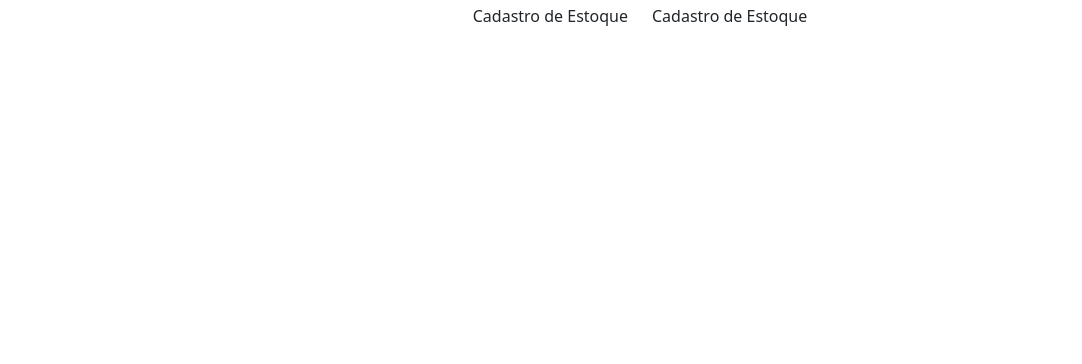
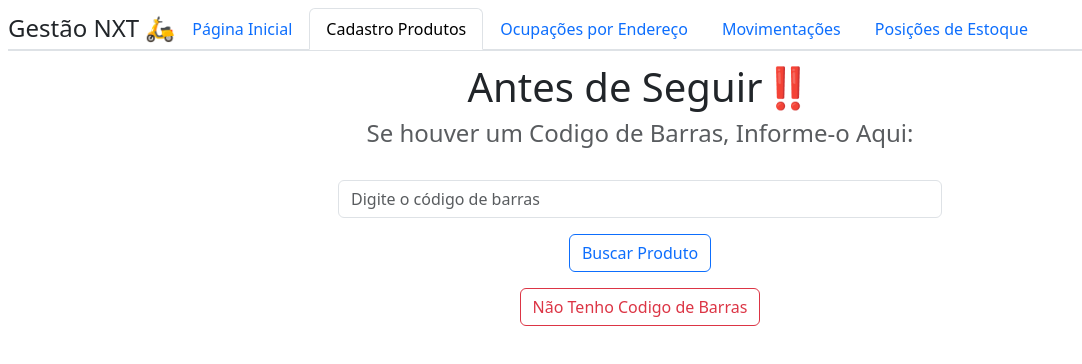
Before and after one commit to JayZanela/estoque_inteligente, a Next.js app: page /estoque/cadastro in a window 1280 px wide. Shown: the top 364 px of the page, without its empty margins (0-1082 px from the left). Built offline with nearby package versions, Linux system fonts and the light colour scheme.

Commit message:
Primeiro Visual COmeçando a Existir!!!

```diff
--- /dev/null
+++ b/lib/data/subPagesEstoque.js
@@ -0,0 +1,34 @@
+const subpagesEstoque = [
+  {
+    nome: "Página Inicial",
+    rota: "/estoque/home",
+    mostrarNaHome: false,
+  },
+  {
+    nome: "Cadastro Produtos",
+    rota: "/estoque/cadastro",
+    descricao: "Adicione e atualize informações dos produtos armazenados.",
+    mostrarNaHome: true,
+  },
+  {
+    nome: "Ocupações por Endereço",
+    rota: "/estoque/galeria_endereco",
+    descricao: "Visualize as ocupações por endereço.",
+    mostrarNaHome: true,
+  },
+
+  {
+    nome: "Movimentações",
+    rota: "/estoque/movimentacoes",
+    descricao: "Acompanhe entradas e saídas de produtos.",
+    mostrarNaHome: true,
+  },
+  {
+    nome: "Posições de Estoque",
+    rota: "/estoque/posicoes",
+    descricao: "Gerencie onde os produtos estão armazenados.",
+    mostrarNaHome: true,
+  },
+];
+
+export default subpagesEstoque;
--- /dev/null
+++ b/lib/layouts/applayout.js
@@ -0,0 +1,10 @@
+import Header from "../../pages/components/header"; // Corrigido!
+
+export default function AppLayout({ children }) {
+  return (
+    <>
+      <Header />
+      <main>{children}</main>
+    </>
+  );
+}
--- /dev/null
+++ b/lib/layouts/estoquelayout.js
@@ -0,0 +1,14 @@
+import SubPages from "../../pages/components/list_subpages";
+import SubpagesEstoque from "@/lib/data/subPagesEstoque"; // Corrigido!
+
+export default function EstoqueLayout({ children }) {
+  const subpages = SubpagesEstoque;
+  const subpagesParaHome = subpages.filter((p) => p.mostrarNaHome);
+  // const router = useRouter();
+  return (
+    <>
+      <SubPages paginas={subpages} />
+      <main>{children}</main>
+    </>
+  );
+}
--- a/pages/_app.js
+++ b/pages/_app.js
@@ -1,11 +1,20 @@
-import "@/styles/globals.css"; //
-//
-//
-//
-// ou outro CSS que você estiver usando
-
+// pages/_app.js
+import AppLayout from "@/lib/layouts/applayout";
+import EstoqueLayout from "@/lib/layouts/estoquelayout";
+import { useRouter } from "next/router";
 import "bootstrap/dist/css/bootstrap.min.css";
 
-export default function App({ Component, pageProps }) {
-  return <Component {...pageProps} />;
+export default function MyApp({ Component, pageProps }) {
+  const router = useRouter();
+  const path = router.pathname;
+
+  const isEstoque = path.startsWith("/estoque");
+
+  const Layout = isEstoque ? EstoqueLayout : AppLayout;
+
+  return (
+    <Layout>
+      <Component {...pageProps} />
+    </Layout>
+  );
 }
--- a/pages/components/list_subpages.js
+++ b/pages/components/list_subpages.js
@@ -1,31 +1,48 @@
-import { Nav, Container } from "react-bootstrap";
+import {
+  Nav,
+  Container,
+  OverlayTrigger,
+  Tooltip,
+  Navbar,
+} from "react-bootstrap";
+import Link from "next/link";
 import { useState } from "react";
 
 // Mapeamento dos componentes por rota
 import CadastroProdutos from "../estoque/cadastro";
 //import Relatorios from "../estoque/relatorios";
 //import EstoqueAtual from "../estoque/atual";
-import Galeria from "../estoque/galeria";
+import { useRouter } from "next/router";
+import Galeria from "../estoque/galeria_endereco";
 import Home_Estoque from "../estoque/home";
 
-const componentes = {
-  "/estoque/cadastro": <CadastroProdutos />,
-  //"/estoque/relatorios": <Relatorios />,
-  //"/estoque/atual": <EstoqueAtual />,
-  "/estoque/galeria": <Galeria />,
-  "/estoque/home": <Home_Estoque />,
-};
-
 export default function ListaSubpages({ paginas }) {
+  const router = useRouter();
   const [paginaAtiva, setPaginaAtiva] = useState(paginas?.[0]?.rota || "");
 
   return (
-    <Container fluid>
-      <Nav variant="tabs" activeKey={paginaAtiva} className="border-1">
+    <Container fluid className="g-0 p-2">
+      <Nav variant="tabs" activeKey={router.pathname} className="border-2">
+        <Nav.Item className=" d-flex align-items-center">
+          <OverlayTrigger
+            placement="bottom"
+            overlay={
+              <Tooltip id="tooltip-gestao">
+                Voltar para a Pagina Inicial da Gestão NXT
+              </Tooltip>
+            }
+          >
+            <Navbar.Brand>
+              <Link href="/" className="mb-0 h4 text-decoration-none">
+                Gestão NXT 🛵
+              </Link>
+            </Navbar.Brand>
+          </OverlayTrigger>
+        </Nav.Item>
         {paginas.map(({ nome, rota }) => (
           <Nav.Item key={rota}>
             <Nav.Link
-              onClick={() => setPaginaAtiva(rota)}
+              onClick={() => router.push(rota)}
               eventKey={rota}
               style={{ cursor: "pointer" }}
             >
@@ -34,10 +51,6 @@ export default function ListaSubpages({ paginas }) {
           </Nav.Item>
         ))}
       </Nav>
-
-      <div className="mt-4">
-        {componentes[paginaAtiva] || <p>Componente não encontrado.</p>}
-      </div>
     </Container>
   );
 }
--- a/pages/estoque/cadastro.js
+++ b/pages/estoque/cadastro.js
@@ -1,5 +1,5 @@
 import { useRouter } from "next/router";
-import { Container, Col, Row } from "react-bootstrap";
+import { Container, Col, Row, Form, Button } from "react-bootstrap";
 
 export default function CadastroEstoque() {
   const router = useRouter();
@@ -9,18 +9,41 @@ export default function CadastroEstoque() {
   };
 
   return (
-        <Container fluid className="mt-1 d-flex flex-column align-items-center">
-            <Row>
-                <Col md={6} className="text-center">
-                <p className="">Cadastro de Estoque</p>
-            </Col>
-                        <Col md={6} className="text-center">
-                <p className="">Cadastro de Estoque</p>
-            </Col>
-
+    <Container
+      fluid
+      className="mt-1 d-flex flex-column justify-content-center align-items-center"
+    >
+      <Row className="w-100 d-flex justify-content-center">
+        <p className="text-center mb-4">
+          <h1>Antes de Seguir‼️</h1>
+          <h4 className="text-muted">
+            Se houver um Codigo de Barras, Informe-o Aqui:
+          </h4>
+        </p>
       </Row>
-
+      <Row className="w-50 d-flex justify-content-center">
+        <Form>
+          <Form.Group controlId="formCodigoBarras">
+            <Form.Control type="text" placeholder="Digite o código de barras" />
+          </Form.Group>
+        </Form>
+      </Row>
+      <Row className="w-30 mt-3 d-flex justify-content-center">
+        <Button
+          variant="outline-primary"
+          onClick={() => router.push("/estoque/cadastro")}
+        >
+          Buscar Produto
+        </Button>
+      </Row>
+      <Row className="w-10 mt-3 d-flex justify-content-center">
+        <Button
+          variant="outline-danger"
+          onClick={() => router.push("/estoque/novo_produto")}
+        >
+          Não Tenho Codigo de Barras
+        </Button>
+      </Row>
     </Container>
-
   );
 }
--- /dev/null
+++ b/pages/estoque/galeria_endereco.js
@@ -0,0 +1,27 @@
+export default function Galeria() {
+  return (
+    <div
+      style={{
+        width: "99vw",
+        height: "99vh",
+        overflow: "hidden",
+        margin: "1px",
+        padding: "0",
+        display: "flex",
+        justifyContent: "center",
+      }}
+    >
+      <iframe
+        src="https://nocodb.plataforma.app/dashboard/#/nc/gallery/0c5b752b-73ee-4f1a-bf5c-bbbfaf6363f9?embed=true"
+        width="100%"
+        height="1100px" // maior que o container
+        style={{
+          marginTop: "-51px", // 🔥 corte visual para esconder o topo
+          border: "none",
+          display: "block",
+        }}
+        loading="lazy"
+      />
+    </div>
+  );
+}
--- a/pages/estoque/home.js
+++ b/pages/estoque/home.js
@@ -1,29 +1,17 @@
 import { useRouter } from "next/router";
 import { Container, Row, Col, Card, Button } from "react-bootstrap";
+import subpagesEstoque from "@/lib/data/subPagesEstoque";
+import { useState } from "react";
 
 export default function Home_Estoque() {
   const router = useRouter();
 
-  const subpages = [
-    {
-      title: "Posições de Estoque",
-      description:
-        "Visualize e edite a localização física dos produtos nos porta-pallets.",
-      path: "/estoque/posicoes",
-    },
-    {
-      title: "Movimentações",
-      description:
-        "Acompanhe entradas, saídas e transferências de produtos no estoque.",
-      path: "/estoque/movimentacoes",
-    },
-    {
-      title: "Cadastro de Produtos",
-      description: "Adicione e atualize informações dos produtos armazenados.",
-      path: "/estoque/cadastro",
-    },
-  ];
+  const subpages = subpagesEstoque;
+  const subpagesParaHome = subpages.filter((p) => p.mostrarNaHome);
 
+  const [paginaAtiva, setPaginaAtiva] = useState(
+    subpagesParaHome?.[0]?.rota || ""
+  );
   const handleVoltar = () => {
     router.push("/estoque");
   };
@@ -40,12 +28,11 @@ export default function Home_Estoque() {
       <Row
         className="w-100 d-flex justify-content-center g-0"
         style={{
-          minHeight: "80vh",
+          minHeight: "90vh",
           padding: "20px",
-          backgroundColor: "#f8f9fa",
         }}
       >
-        {subpages.map((page, idx) => (
+        {subpagesParaHome.map((page, idx) => (
           <Col key={idx} className="p-0 mb-4 d-flex justify-content-center">
             <Card
               style={{ width: "100%", maxWidth: "90%" }}
@@ -56,12 +43,18 @@ export default function Home_Estoque() {
                   className="mb-3 d-flex justify-content-center"
                   as="h2"
                 >
-                  {page.title}
+                  {page.nome}
                 </Card.Title>
-                <Card.Text>{page.description}</Card.Text>
+                <Card.Text>
+                  {page.descricao ? (
+                    <>{page.descricao}</>
+                  ) : (
+                    "Sem descrição Definida"
+                  )}
+                </Card.Text>
                 <Button
                   variant="primary"
-                  onClick={() => router.push(page.path)}
+                  onClick={() => router.push(page.rota)}
                 >
                   Acessar
                 </Button>
```
Also changed, not shown: pages/estoque/galeria.js (deleted, +0 -20 lines), pages/estoque/index.js (+9 -17 lines), pages/estoque/novo_produto.js (added, +43 -0 lines), pages/index.js (+19 -20 lines). Lines whose indentation alone changed are shown as unchanged.
